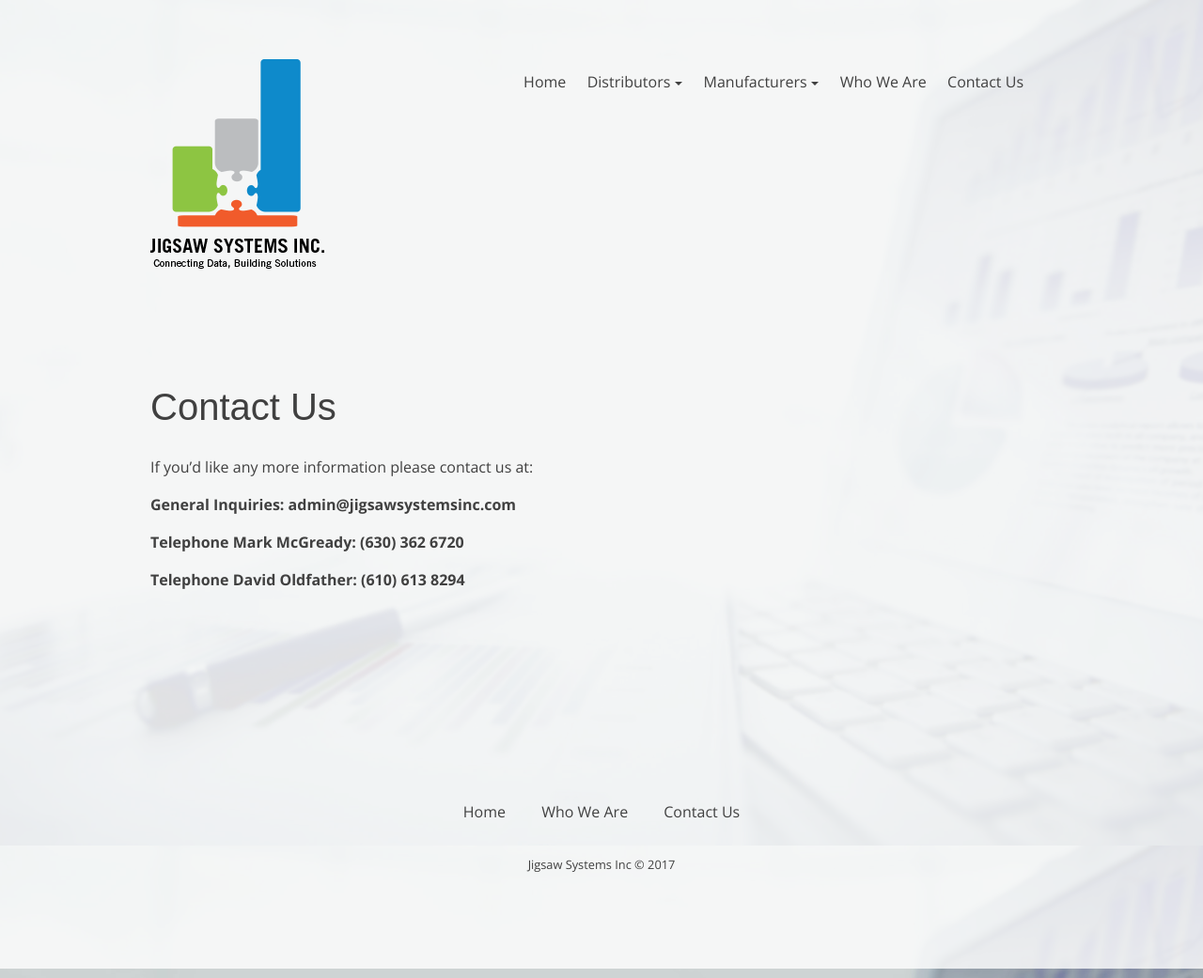
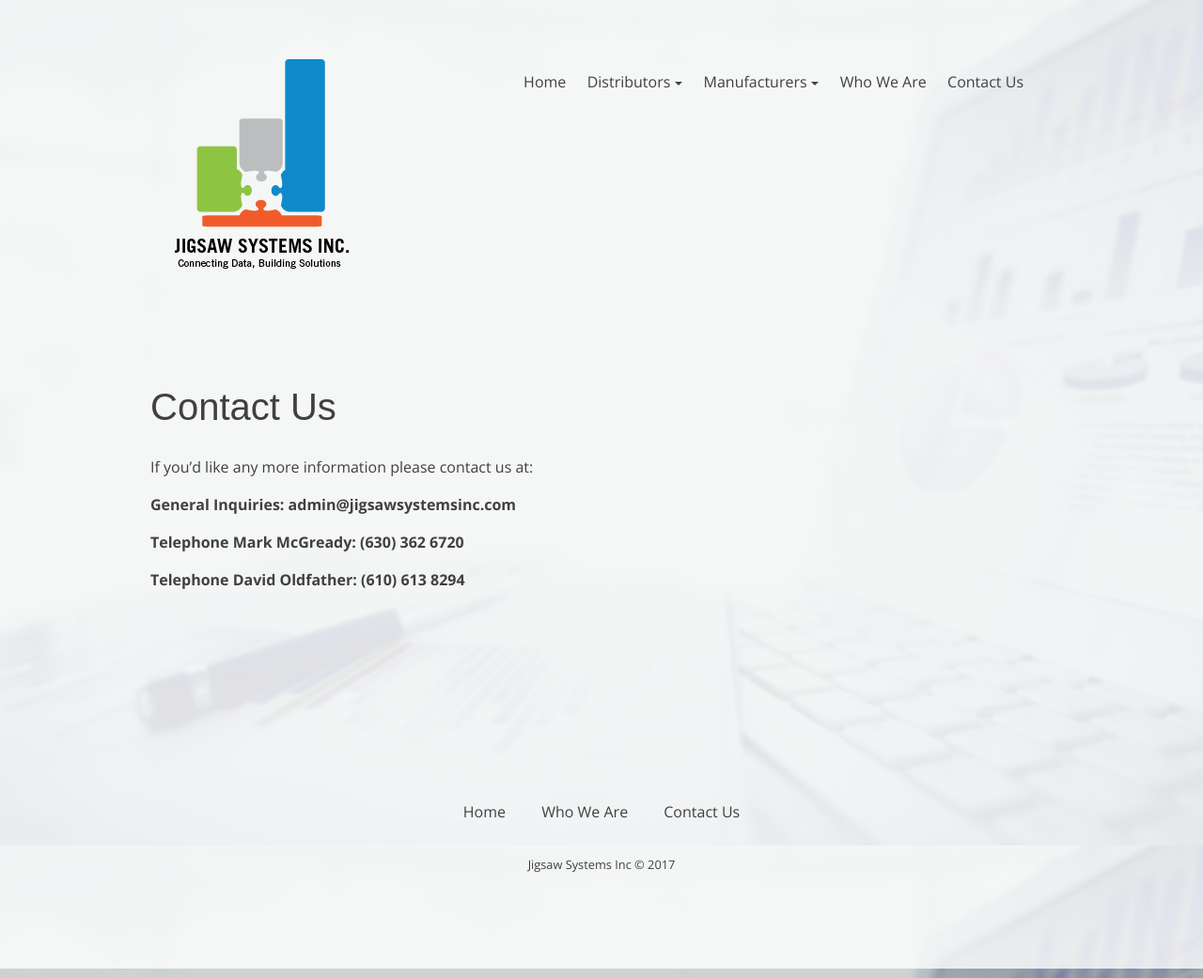
Before and after one commit to Codefully/jigsaw-redo, a Jekyll site: the page built from pages/contact-us.md, in a window 1280 px wide. Shown: the whole page at 94% size. Built offline with Jekyll 4.4.1, drawn with Linux system fonts in a browser that asks for light colours; nearby versions of some CDN libraries; some web fonts are replaced.

Commit message:
fix header for small screens

```diff
--- a/_includes/header.html
+++ b/_includes/header.html
@@ -3,7 +3,7 @@
 <header>
   <div class="container">
     <div class="row">
-      <div class="col-md-3 p-0">
+      <div class="col-md-3 p-0 text-sm-center text-xs-center">
         <a class="logo mx-auto" href='{{ "/" | prepend: site.baseurl }}'>
           <img src='{{ "/assets/jigsaw-logo-2.png" | prepend:site.baseurl }}' alt="Jigsaw Systems Inc">
         </a>
```
